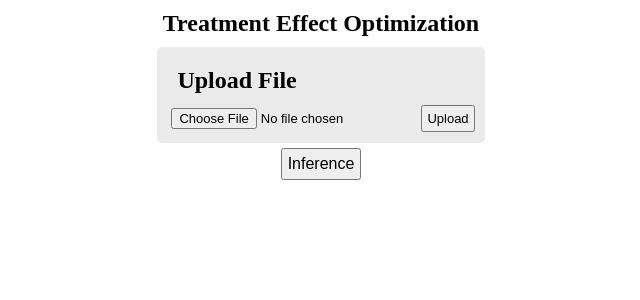
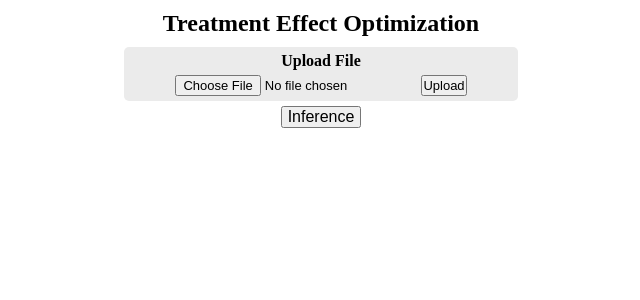
Before and after one commit to zundamo-ti/causal-inference, a React (Vite) app in the folder frontend/: page / in a window 1280 px wide. Shown: the top 300 px of the page, without its empty margins (319-959 px from the left). Built offline with nearby package versions, Linux system fonts and the light colour scheme.

Commit message:
enrich ui

```diff
--- a/frontend/src/components/Inference/Result.tsx
+++ b/frontend/src/components/Inference/Result.tsx
@@ -15,7 +15,7 @@ export default function InferenceResultDisplayer() {
           <thead>
             <tr>
               <th className={styles.key}>Key</th>
-              <th className={styles.value}>Value</th>
+              <th className={styles.value}>Causal Effect</th>
             </tr>
           </thead>
           <tbody>
--- a/frontend/src/styles/App.module.scss
+++ b/frontend/src/styles/App.module.scss
@@ -6,7 +6,7 @@
   justify-content: flex-start;
   align-items: center;
 
-  h1 {
+  > h1 {
     font-weight: bold;
     font-size: x-large;
     padding: 10px;
--- a/frontend/src/styles/components/Graph/Upload.module.scss
+++ b/frontend/src/styles/components/Graph/Upload.module.scss
@@ -1,16 +1,24 @@
 .upload {
   background-color: #ebebeb;
-  padding: 10px;
   border-radius: 5px;
+  min-width: 30vw;
+  padding: 5px;
+  display: flex;
+  flex-direction: column;
+  justify-content: center;
+  align-items: center;
 
   h1 {
-    font-size: medium;
+    font-weight: bold;
     padding: 0;
     padding-bottom: 5px;
   }
 
-  input {
-    font-size: small;
-    padding: 4px;
+  form {
+    display: flex;
+
+    input {
+      font-size: small;
+    }
   }
 }
--- a/frontend/src/styles/components/Inference/Button.module.scss
+++ b/frontend/src/styles/components/Inference/Button.module.scss
@@ -1,11 +1,7 @@
 .button {
   padding: 5px;
 
-  select {
-    padding: 5px;
-  }
-
   button {
-    padding: 5px;
+    padding-inline: 5px;
   }
 }
--- a/frontend/src/styles/components/Inference/Result.module.scss
+++ b/frontend/src/styles/components/Inference/Result.module.scss
@@ -1,20 +1,15 @@
 .result {
   table {
-    width: 50vw;
+    min-width: 30vw;
     border-collapse: separate;
     th {
       color: #ffffff;
       background-color: #717171;
-      padding-block: 5px;
       border-radius: 5px;
 
-      &.key {
-        width: 50%;
-      }
     }
     td {
       background-color: #eaeaea;
-      padding-block: 5px;
       border-radius: 5px;
       text-align: center;
     }
```
